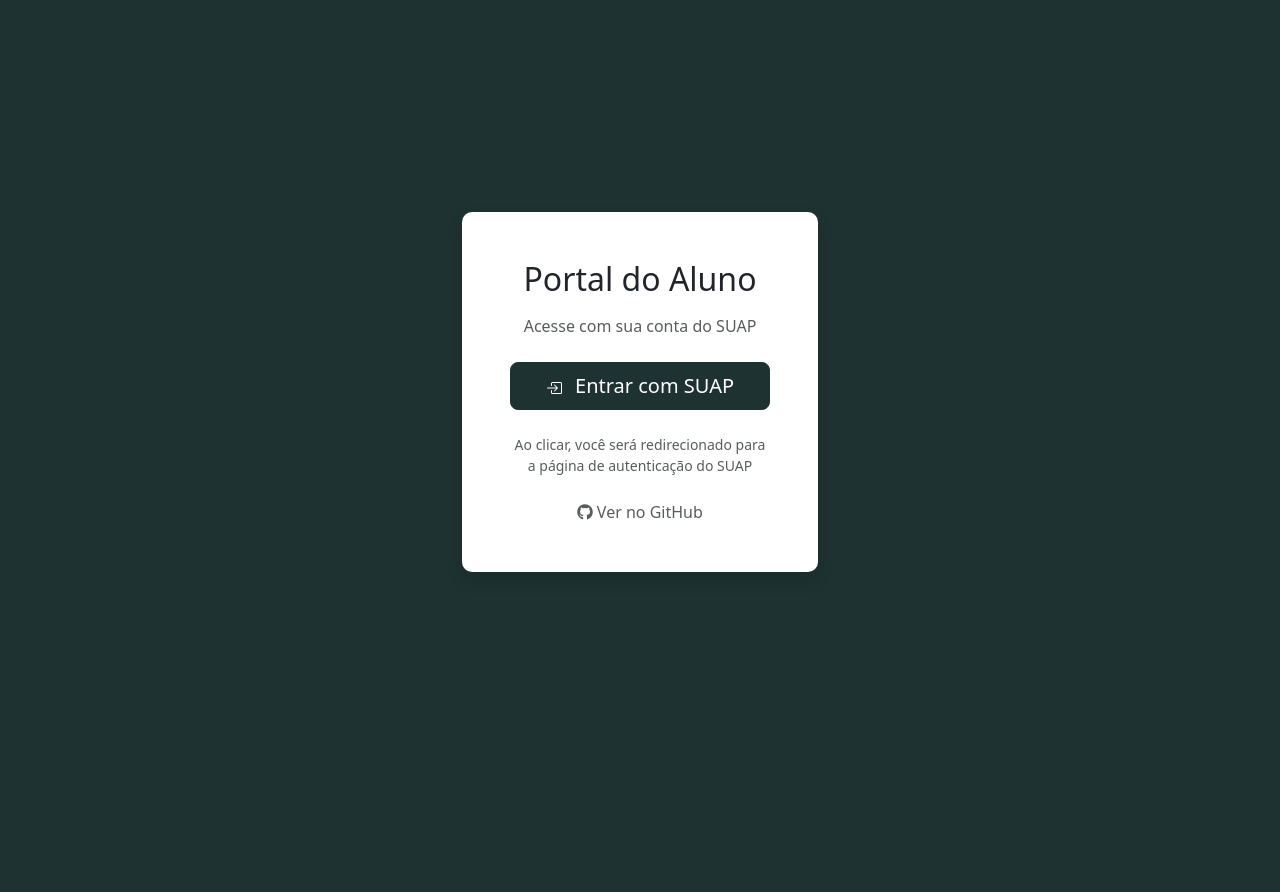
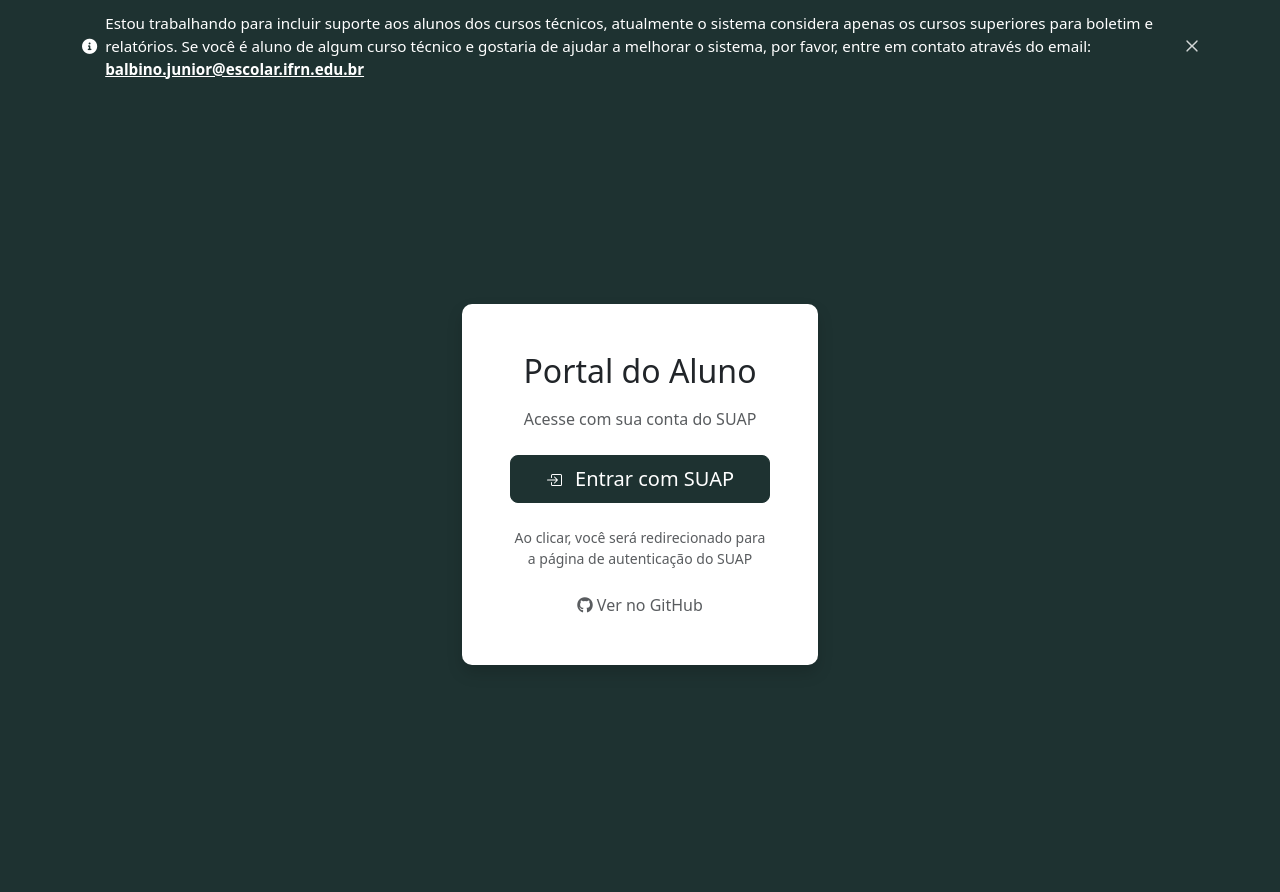
Before and after one commit to ErisvaldoBalbino/portaldoalunosuap, a Django app: page /login/ in a window 1280 px wide. Before the commit the page ends 572 px from the top, so only its background shows below. Run offline with Django 5.2, Linux system fonts and the light colour scheme.

Commit message:
style: banner aviso

```diff
--- a/portal_estudante/templates/portal_estudante/login.html
+++ b/portal_estudante/templates/portal_estudante/login.html
@@ -9,8 +9,25 @@
     <link href="{% static 'css/style.css' %}" rel="stylesheet">
     <link rel="icon" href="{% static 'img/suap-icon.png' %}">
     <link rel="stylesheet" href="https://cdnjs.cloudflare.com/ajax/libs/font-awesome/6.0.0/css/all.min.css">
+    <script>
+        window.va = window.va || function () { (window.vaq = window.vaq || []).push(arguments); };
+    </script>
+    <script defer src="/_vercel/insights/script.js"></script>
 </head>
 <body>
+    <!-- Banner Informativo -->
+    <div class="info-banner">
+        <div class="container">
+            <div class="d-flex align-items-center justify-content-between">
+                <div class="d-flex align-items-center">
+                    <i class="fas fa-info-circle me-2"></i>
+                    <span>Estou trabalhando para incluir suporte aos alunos dos cursos técnicos, atualmente o sistema considera apenas os cursos superiores para boletim e relatórios. Se você é aluno de algum curso técnico e gostaria de ajudar a melhorar o sistema, por favor, entre em contato através do email: <a href="mailto:balbino.junior@escolar.ifrn.edu.br" class="alert-link">balbino.junior@escolar.ifrn.edu.br</a></span>
+                </div>
+                <button type="button" class="btn-close btn-close-white" onclick="this.parentElement.parentElement.style.display='none'" aria-label="Close"></button>
+            </div>
+        </div>
+    </div>
+
     <div class="container">
         <div class="row min-vh-100 align-items-center justify-content-center">
             <div class="col-md-6 col-lg-4">
--- a/static/css/style.css
+++ b/static/css/style.css
@@ -10,6 +10,33 @@
     --sidebar-width: 250px;
     --sidebar-width-mobile: 70%;
     --sidebar-width-small: 85%;
+}
+
+/* Banner Informativo */
+.info-banner {
+    background-color: var(--color-primary);
+    color: white;
+    padding: 0.75rem 0;
+    font-size: 0.95rem;
+}
+
+.info-banner .banner-link {
+    color: white;
+    text-decoration: underline;
+    margin-left: 0.25rem;
+}
+
+.info-banner .banner-link:hover {
+    color: rgba(255, 255, 255, 0.9);
+}
+
+.info-banner .btn-close-white {
+    font-size: 0.75rem;
+    opacity: 0.8;
+}
+
+.info-banner .btn-close-white:hover {
+    opacity: 1;
 }
 
 /* Reset e Estilos Base */
```
